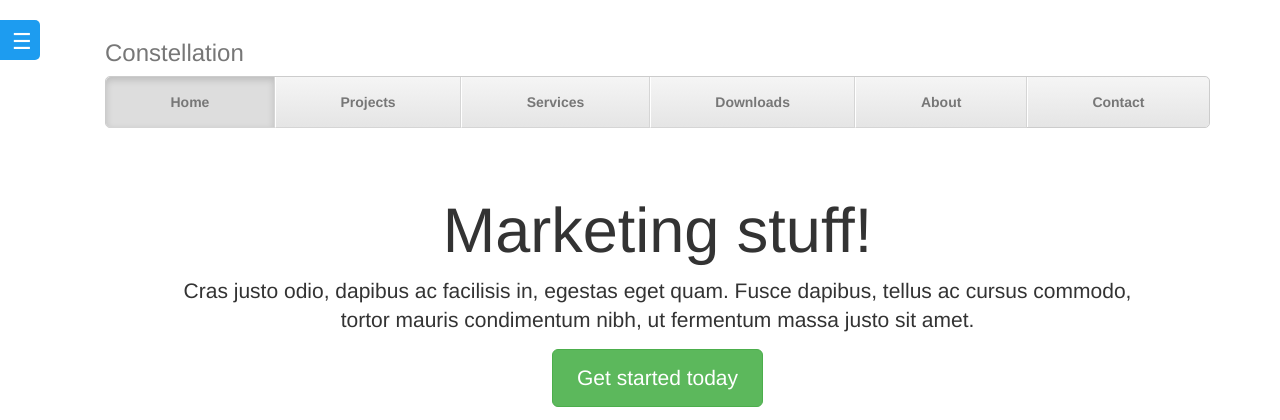
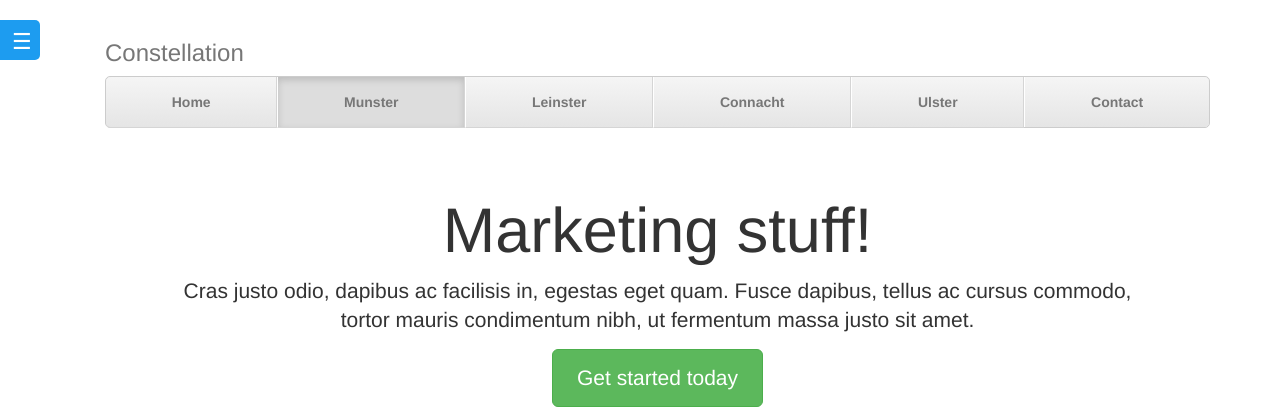
Before and after one commit to teamazim/django_unchained, a Django app: page /constellation/home/ in a window 1280 px wide. Shown: the top 420 px of the page. Run offline with Django 3.2, Linux system fonts and the light colour scheme; some libraries are stand-ins or nearby versions.

Commit message:
Update
Update

```diff
--- a/constellation/templates/constellation/home.html
+++ b/constellation/templates/constellation/home.html
@@ -30,15 +30,15 @@
                    Multiple lines will require custom code not provided by Bootstrap. -->
               <div class="masthead">
                 <h3 class="text-muted">Constellation</h3>
-                <nav>
-                  <ul class="nav nav-justified">
-                    <li class="active"><a href="#">Home</a></li>
-                    <li><a href="#">Projects</a></li>
-                    <li><a href="#">Services</a></li>
-                    <li><a href="#">Downloads</a></li>
-                    <li><a href="#">About</a></li>
-                    <li><a href="#">Contact</a></li>
-                  </ul>
+		<nav>
+                    <ul class="nav nav-justified">
+                        <li><a href="/constellation/home/">Home</a></li>
+                        <li class="active"><a href="#">Munster</a></li>
+                        <li><a href="/constellation/leinster/">Leinster</a></li>
+                        <li><a href="/constellation/connacht/">Connacht</a></li>
+                        <li><a href="/constellation/ulster/">Ulster</a></li>
+                        <li><a href="#">Contact</a></li>
+                    </ul>
                 </nav>
               </div>
             <div id="page-content-wrapper">
```
